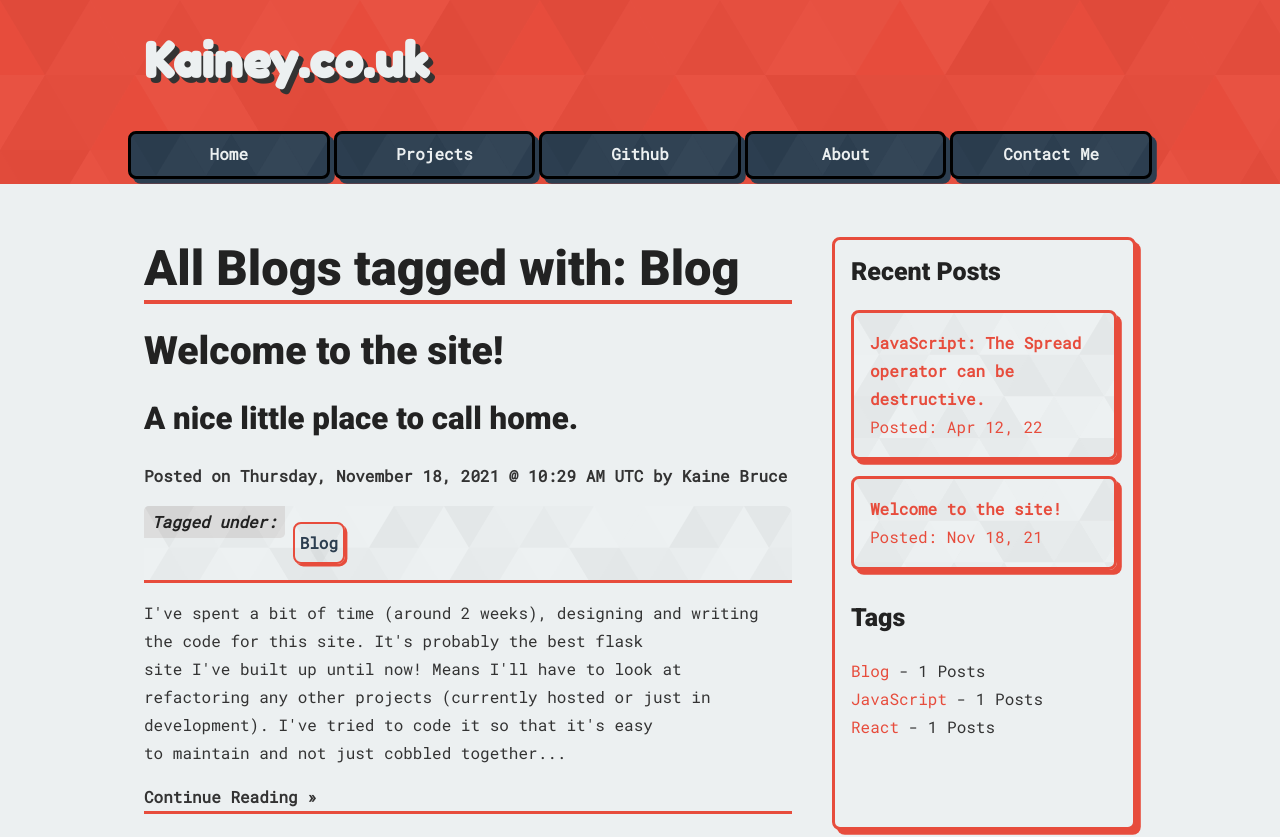
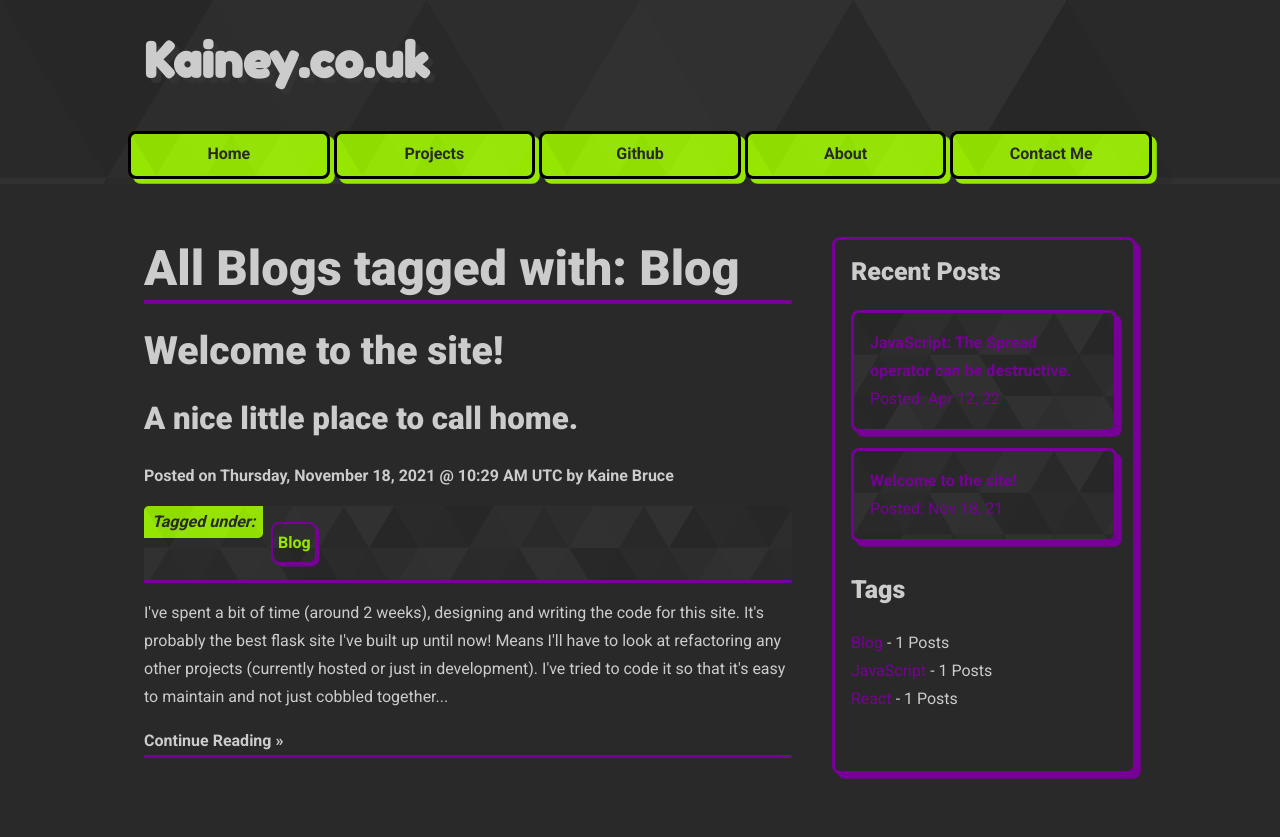
Before and after one commit to kaineyb/kainey_co_uk-v2, an Astro site: page /blog/tag/blog in a window 1280 px wide. Shown: the top 837 px of the page. Built offline with nearby package versions, Linux system fonts and the light colour scheme; Astro itself is replaced by a stand-in of ours.

Commit message:
start halloween darkmode

```diff
--- a/public/css/styles.css
+++ b/public/css/styles.css
@@ -1,28 +1,34 @@
-@import url("https://fonts.googleapis.com/css?family=Roboto+Mono:400|Roboto:900");
+/* Used for the Kainey.co.uk Header */
 @import url("https://fonts.googleapis.com/css2?family=Fredoka+One&display=swap");
+
+/* Used for Body and Headers */
+@import url("https://fonts.googleapis.com/css?family=Roboto:400|Roboto:700|Roboto:900");
 @import "./normalize.css";
-/* @import url("https://cdnjs.cloudflare.com/ajax/libs/milligram/1.4.1/milligram.css");
-@import url("https://fonts.googleapis.com/css?family=Roboto:300,300italic,700,700italic"); */
+
+/*  */
 /* Colors */
+/*  */
 
 /* Colour Blocks */
 
 :root {
-  --color-primary: hsl(210, 29.03%, 24.31%);
-  --color-secondary: hsl(5.61, 78.08%, 57.06%);
-  --color-tertiary: hsl(204.07, 69.87%, 53.14%);
-  --color-quaternary: hsl(203.75, 63.72%, 44.31%);
-  --color--whitepoint: hsl(192, 15.15%, 93.53%);
+  --color-primary: hsl(81, 100%, 45%);
+  --color-secondary: hsl(287, 100%, 30%);
+  --color-tertiary: hsl(29, 100%, 45%);
+  --color-quaternary: hsl(203, 50%, 40%);
+  --color--whitepoint: hsl(0, 0%, 80%);
+  --color--black-lighter: hsl(0, 0%, 25%);
+  --color--blackpoint: hsl(0, 0%, 16%);
 }
 
 /* Colour Text */
 
 :root {
-  --color-body-lighter: #ddd;
-  --color-body-darker: #111;
-  --color-body: #333;
-  --color-headings: #222;
-  --color-highlight: blue;
+  --color-body-darker: var(--color--blackpoint);
+  --color-body-lighter: var(--color--whitepoint);
+  --color-body: var(--color--whitepoint);
+  --color-headings: var(--color--whitepoint);
+  --color-highlight: var(--color-secondary);
 }
 
 /* Top Variables */
@@ -36,7 +42,7 @@
 /* Typeface */
 
 :root {
-  --font-body: "Roboto Mono", monospace;
+  --font-body: "Roboto", sans-serif;
   --font-headings: "Roboto", sans-serif;
 }
 
@@ -48,7 +54,7 @@
 
 ::selection {
   background: var(--color-secondary);
-  color: var(--color--whitepoint);
+  color: var(--color-body);
 }
 
 /* Type Scale CSS */
@@ -59,7 +65,6 @@ html {
 
 body {
   font-family: var(--font-body);
-  font-weight: 400;
   line-height: 1.75;
 }
 
@@ -124,7 +129,7 @@ a:hover {
 
 body {
   margin: 0 auto;
-  background: var(--color--whitepoint);
+  background: var(--color--blackpoint);
   color: var(--color-body);
   min-height: 100vh;
 }
@@ -136,11 +141,14 @@ h1 {
 pre.astro-code {
   padding: 1rem;
   border-radius: 1rem;
+  border: 1px solid var(--color-primary);
+  box-shadow: 5px 5px var(--color-primary);
 }
 
 blockquote {
-  border-left: 10px solid var(--color-body);
-  background-color: var(--color-body-lighter);
+  border-radius: 5px 0 0 5px;
+  border-left: 10px solid var(--color-primary);
+  background-color: var(--color--black-lighter);
   padding: 2px 5px 2px 25px;
   margin: auto;
 }
--- a/src/components/RecentPosts.astro
+++ b/src/components/RecentPosts.astro
@@ -64,7 +64,7 @@ function outputDate(pubDate: string) {
     aside {
       margin: 2rem 0;
       border-radius: 0.5rem;
-      background-color: var(--color--whitepoint);
+      background-color: var(--color--blackpoint);
       border: 3px solid var(--color-secondary);
       box-shadow: 0.3rem 0.3rem var(--color-secondary);
       height: auto;
--- a/src/components/blogs/BlogTags.astro
+++ b/src/components/blogs/BlogTags.astro
@@ -53,11 +53,11 @@ const { tags } = Astro.props;
   }
 
   .tags h2 {
-    background-color: var(--color-body-lighter);
+    background-color: var(--color-primary);
     background-image: var(--svg-tri-bg);
     border-radius: 0.3rem 0;
     margin-bottom: 0;
-    color: var(--color-headings);
+    color: var(--color--blackpoint);
     font-family: var(--font-body);
     font-style: italic;
     font-weight: bold;
--- a/src/components/footer/Footer.astro
+++ b/src/components/footer/Footer.astro
@@ -26,7 +26,7 @@ import { config } from "../../../config";
     height: min-content;
     margin-top: 3rem;
     padding: var(--padding-main);
-    background-color: var(--color-primary);
+    background-color: var(--color--black-lighter);
     color: var(--color--whitepoint);
   }
 
@@ -37,11 +37,12 @@ import { config } from "../../../config";
 
   .footer-main .nav-footer a {
     text-decoration: none;
+    color: var(--color--whitepoint);
   }
 
   .footer-main .nav-footer a:hover {
     text-decoration: underline;
-    color: var(--color--whitepoint);
+    color: var(--color-primary);
   }
 
   .footer-main .hidden {
--- a/src/components/footer/NavBar.astro
+++ b/src/components/footer/NavBar.astro
@@ -35,11 +35,12 @@ import { config } from "../../../config";
 
   a {
     text-decoration: none;
+    color: var(--color--whitepoint);
   }
 
   a:hover {
     text-decoration: underline;
-    color: var(--color--whitepoint);
+    color: var(--color-primary);
   }
 
   li .active::before {
--- a/src/components/header/Header.astro
+++ b/src/components/header/Header.astro
@@ -20,10 +20,9 @@ import NavBar from "./NavBar.astro";
 <style>
   .header-main {
     height: min-content;
-    background-color: var(--color-secondary);
+    background-image: var(--svg-tri-bg);
+    background-color: var(--color--blackpoint);
     width: 100%;
-    background-color: #e74c3c;
-    background-image: var(--svg-orange-bg);
     background-attachment: fixed;
     background-size: cover;
     /* background by SVGBackgrounds.com */
--- a/src/components/header/NavBar.astro
+++ b/src/components/header/NavBar.astro
@@ -31,39 +31,33 @@ import { config } from "../../../config";
   /* Navigation */
 
   ul {
+    display: flex;
+    flex-direction: column;
+    gap: 0.25rem;
+    list-style: none;
     margin-bottom: 0.3rem;
-    display: flex;
-    gap: 0.25rem;
-    flex-direction: column;
-    list-style: none;
     padding-left: 0;
+    position: relative;
     text-align: center;
-    position: relative;
     top: -5px;
   }
 
-  /*  li:nth-of-type(even) {
-  background-color: var(--color-tertiary);
-} */
-
   a {
-    color: var(--color--whitepoint);
+    color: var(--color--blackpoint);
     display: block;
-    font-weight: 600;
-    text-decoration: none;
     line-height: 2.5;
   }
 
   li a {
-    margin: 0 1rem;
-    /* color: var(--color-body-darker); */
     background-color: var(--color-primary);
     background-image: var(--svg-tri-bg);
     border-radius: 0.5rem;
     border: 3px solid black;
     box-shadow: 0.3rem 0.3rem var(--color-primary);
+    color: var(--color-body-darker);
     font-weight: bold;
     height: 3rem;
+    margin: 0 1rem;
   }
 
   li a:hover {
@@ -100,21 +94,5 @@ import { config } from "../../../config";
     a {
       border: 0;
     }
-
-    /*  li:last-of-type {
-    border-radius: 0 10px 0 0;
-  }
-
-   li:first-of-type {
-    border-radius: 10px 0 0 0;
-  }
-
-   li:last-of-type a {
-    border-radius: inherit;
-  }
-
-   li:first-of-type a {
-    border-radius: inherit;
-  } */
   }
 </style>
```
Also changed, not shown: src/content/posts/js-blog.mdx (+25 -18 lines).
